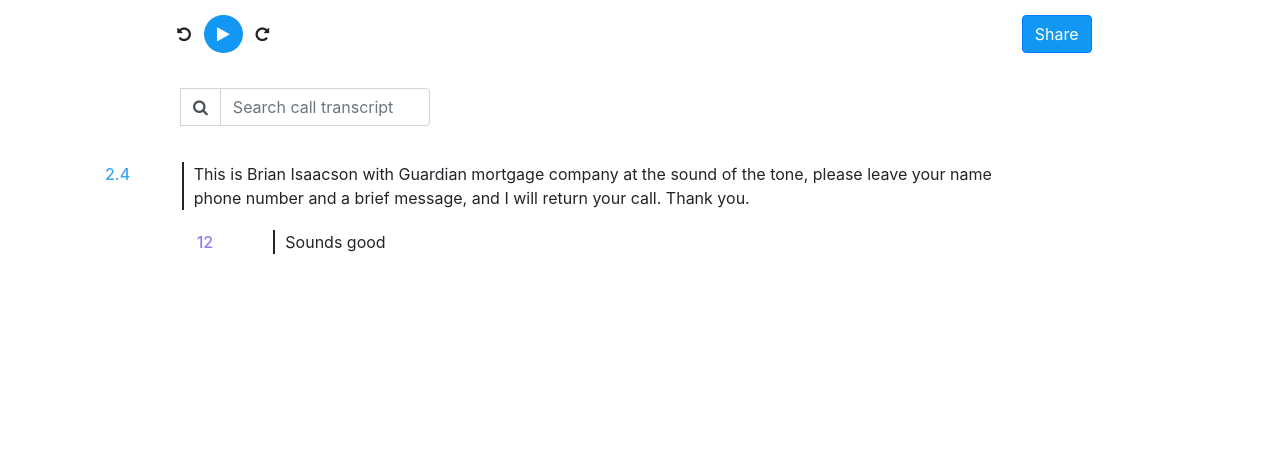
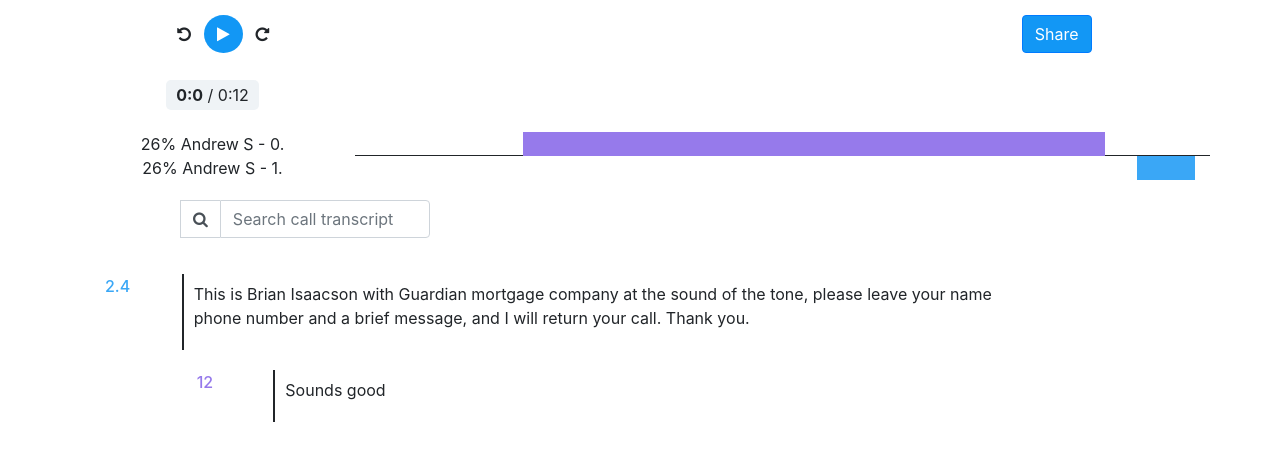
Before and after one commit to adewaskar/intel-conv, a React (Create React App) app: page / in a window 1280 px wide. Shown: the top 460 px of the page. Built offline with nearby package versions, Linux system fonts and the light colour scheme.

Commit message:
added background wave cover

```diff
--- a/src/components/Header.js
+++ b/src/components/Header.js
@@ -4,9 +4,9 @@ export const Header = ({player,setPlay})=>
         <div className="row">
             <div className="col-md-4">
                 <div className="controls">
-                <button className="btn btn-icon"><i className="fa fa-undo" aria-hidden="true"></i></button>
+                <button className="btn btn-icon play-hover"><i className="fa fa-undo" aria-hidden="true"></i></button>
                     <button onClick={()=>setPlay(!player.play)} className="btn btn-pause play-pause"><i className={`fa fa-${player.play ?'pause':'play'}`} aria-hidden="true"></i></button>
-                <button className="btn btn-repeat"><i className="fa fa-repeat" aria-hidden="true"></i></button>
+                <button className="btn btn-repeat play-hover"><i className="fa fa-repeat" aria-hidden="true"></i></button>
 
                 </div>
             </div>
--- a/src/components/Index.css
+++ b/src/components/Index.css
@@ -14,13 +14,15 @@
 }
 
 .user-transcript.ind-0 .text{
-    padding: 0 10px;
+    padding: 8px 10px 20px;
     border-left: 2px solid;
+    cursor: pointer;
 }
 
 .user-transcript.ind-1 .text{
-    padding: 0 10px;
+    padding: 8px 10px 20px;
     border-left: 2px solid;
+    cursor: pointer;
 }
 
 .user-transcript{
@@ -58,3 +60,38 @@
 .search-transcript{
     margin-top: 20px;
 }
+.word.search-text{
+    background-color: yellow;
+    color:#000;
+}
+
+.user-transcript.ind-0 .text:hover,.user-transcript.ind-1 .text:hover
+{
+    background: #f3fafe;
+}
+
+.tile.ind-0{
+    background: #967aeb;;
+}
+
+.tile.ind-1{
+    background: #3aa7f6;;
+}
+
+.wave-covered{
+    position: absolute;
+    left:0;
+    position: absolute;
+    left: 0;
+    top: -24px;
+    bottom: 0;
+    height: 48px;
+    width: 100%;
+    background-color: #f3fafe;
+    opacity: 0.7;
+
+}
+
+.play-hover:hover{
+    color: #1297f5;
+}
--- a/src/components/Main.js
+++ b/src/components/Main.js
@@ -18,7 +18,7 @@ export const Main = ({})=>
             })
         })
         let [data, setData] = useState(TRANSCRIPT);
-        let [searchText, setsearchText] = useState(null);
+        let [searchText, setSearchText] = useState(null);
         let [player, setPlayer] = useState({
             play: false,
             currentTime:null
@@ -26,8 +26,7 @@ export const Main = ({})=>
 
         useEffect(() => {
             audio.addEventListener('timeupdate', (e) => {
-                console.log(e.target.currentTime,'e')
-                setPlayer({ ...player,currentTime: e.target.currentTime });
+                setPlayer({currentTime: e.target.currentTime,play:true });
             });
         },[]);
 
@@ -49,12 +48,15 @@ export const Main = ({})=>
             }}/>
         </div>
         <div className="container">
-                {/* <Waveform transcript={data} /> */}
-            <Transcript wordClick={(word) => {
+            <Waveform setCurrentTime={t => {
+                setPlayer({currentTime: t,play:true });
+            }} currentTime={player.currentTime}  transcript={data} />
+            <Transcript searchText={searchText} setSearchText={setSearchText} wordClick={(word) => {
                 audio.currentTime = word.startTime;
                 audio.play();
                 setPlayer({
-                    currentTime: word.startTime
+                    currentTime: word.startTime,
+                    play:true
                 })
             }} currentTime={player.currentTime} transcript={data}/>
     </div>
--- a/src/components/Tile.js
+++ b/src/components/Tile.js
@@ -1,9 +1,9 @@
 import { useState } from "react";
 
-export const Tile = ({word,total_time})=>
+export const Tile = ({word,total_time,index})=>
 {
     const width = ((word.endTime - word.startTime) / total_time)*100;
     const left_position = (word.startTime / total_time) * 100;
-    return <div className="tile" style={{width:width+'%',background:'red',height:'30px',marginRight:'0.5%',position:'absolute',left:left_position+'%'}}>
+    return <div className={`tile ind-${index}`} style={{width:width+'%',height:'24px',marginRight:'0.5%',position:'absolute',left:left_position+'%'}}>
     </div>
 }
--- a/src/components/Transcript.js
+++ b/src/components/Transcript.js
@@ -1,7 +1,7 @@
 import './Index.css'
 import { UserTranscript } from "./UserTranscript";
 
-export const Transcript = ({transcript,currentTime,wordClick})=>
+export const Transcript = ({transcript,currentTime,wordClick,setSearchText,searchText})=>
 {
     return <div className="transcript">
         <div className="row">
@@ -10,15 +10,15 @@ export const Transcript = ({transcript,currentTime,wordClick})=>
             <div className="search-transcript">
             <div class="input-group mb-3 search-box">
             <span class="input-group-text" id="basic-addon1"><span className="fa fa-search"></span> </span>
-            <input type="text" class="form-control" placeholder="Search call transcript" aria-label="Username" aria-describedby="basic-addon1" />
+            <input onChange={(e)=>setSearchText(e.target.value)} type="text" class="form-control" placeholder="Search call transcript" aria-label="Username" aria-describedby="basic-addon1" />
             </div>
 
         </div>
             </div>
        </div>
-        {transcript.transcript_text.map((text, i) => {
-            let index=i % 2 === 0?0:1;
-           return  <UserTranscript wordClick={wordClick} currentTime={currentTime} index={index} words={transcript.word_timings[index]} startTime={ transcript.word_timings[index][0].startTime}/>
+        {transcript.transcript_text.filter(t=>(searchText?(t.toLowerCase().includes(searchText.toLowerCase())):true)).map((text, i) => {
+            let index = i % 2 === 0 ? 0 : 1;
+           return  <UserTranscript searchText={searchText} wordClick={wordClick} currentTime={currentTime} index={index} words={transcript.word_timings[index]} startTime={ transcript.word_timings[index][0].startTime}/>
         })}
 
     </div>
--- a/src/components/UserTranscript.js
+++ b/src/components/UserTranscript.js
@@ -1,8 +1,8 @@
 import './Index.css'
 
-export const UserTranscript = ({words,startTime,index,wordClick,currentTime})=>
+export const UserTranscript = ({words,startTime,index,wordClick,currentTime,searchText})=>
 {
-    console.log(currentTime,words,'currentTime')
+
     return <div className={`user-transcript ind-${index}`}>
         <div className="row">
             {index===1?<div className="col-md-1"></div>:null}
@@ -10,7 +10,15 @@ export const UserTranscript = ({words,startTime,index,wordClick,currentTime})=>
                 <div className="time">{startTime}</div>
             </div>
             <div className={`col-md-${index === 1 ? '10' : '9'} text`}>
-                {words.map(w => <span className={`${((currentTime>=w.startTime)&&(currentTime<w.endTime))?'active':''} word`} onClick={()=>wordClick(w)}>{w.word} </span>)}
+                {words.map(w => {
+                        // const isSearch = searchText?(w.word.toLowerCase().includes(searchText.toLowerCase())):false;
+                        // if (isSearch)
+                        // {
+                        //     w.word.isSearchText = true;
+                        // }
+
+                    return <span className={`${((currentTime >= w.startTime) && (currentTime < w.endTime)) ? 'active' : ''} ${w.isSearchText ? 'search-text' : ''} word`} onClick={() => wordClick(w)}>{w.word} </span>
+                })}
             </div>
         </div>
     </div>
--- a/src/components/UserWave.js
+++ b/src/components/UserWave.js
@@ -1,20 +1,38 @@
 import { useState } from "react";
 import { Tile } from "./Tile";
 
-export const UserWave = ({transcript,total_time,index})=>
+export const UserWave = ({transcript,total_time,index,setCurrentTime,currentTime})=>
 {
+    const words = [];
+    transcript.word_timings.forEach((w, i) => {
+        let IND = i % 2 === 0 ? 0 : 1;
+        if (IND === index)
+        {
+            words.push(...w);
+        }
+    })
+    const width = ((currentTime / total_time) * 100);
     return <div className="row">
         <div className="col-md-3">
-            26% Andrew S.
+            26% Andrew S - {index}.
       </div>
-      <div className="col-md-9">
+      <div  onClick={e => {
+                var rect = e.target.getBoundingClientRect();
+                var x = e.clientX - rect.left; //x position within the element.
+                const currentTime = (x / rect.width)*total_time;
+                console.log(currentTime,'currentTime')
+                // setCurrentTime(currentTime);
+            }} className="col-md-9" style={{borderBottom:index===0?'1px solid':''}}>
             <div>
                 <div className="tiles-flex" style={{ display: 'flex', position: 'relative' }}>
-                    {transcript.word_timings.map(w => {
-                            return <Tile word={w}  total_time = { total_time }/>
+                    {words.map(w => {
+                            return <Tile index={index} word={w} total_time = { total_time }/>
                         })
                     }
-           </div>
+                </div>
+                <div className="wave-covered" style={{width: (width<100)?(width+'%'):'100%'}}>
+
+                </div>
            </div>
       </div>
     </div>
--- a/src/components/Waveform.js
+++ b/src/components/Waveform.js
@@ -1,22 +1,31 @@
 import { UserWave } from "./UserWave"
 
-export const Waveform = ({transcript})=>
+export const Waveform = ({transcript,currentTime,setCurrentTime})=>
 {
     const D = JSON.parse(JSON.stringify(transcript));
     const total_time = D.word_timings.pop().pop().endTime;
     return <div className="waveform">
-        <div className="row">
+        <div className="row" style={{marginBottom:'25px',marginTop:'15px'}}>
             <div className="col-md-3">
-                <span>0:28/{total_time}</span>
+                <span style={{padding:'5px 10px',background:'#eff3f6',borderRadius:'5px'}}><b>{secondsToHms(currentTime)}</b> / {secondsToHms(total_time)}</span>
             </div>
         </div>
         <div className="row">
             <div className="col-md-12">
-            <UserWave index={0} transcript={D} total_time={total_time}/>
+            <UserWave currentTime={currentTime} setCurrentTime={setCurrentTime} index={0} transcript={transcript} total_time={total_time}/>
             </div>
             <div className="col-md-12">
-            <UserWave index={1} transcript={D} total_time={total_time}/>
+            <UserWave currentTime={currentTime} setCurrentTime={setCurrentTime} index={1} transcript={transcript} total_time={total_time}/>
             </div>
         </div>
     </div>
 }
+
+export const secondsToHms=(d) =>{
+    d = Number(d);
+    var m = Math.floor(d % 3600 / 60);
+    var s = Math.floor(d % 3600 % 60);
+    var mDisplay = m;
+    var sDisplay = s;
+    return  mDisplay +':'+ sDisplay;
+}
```
